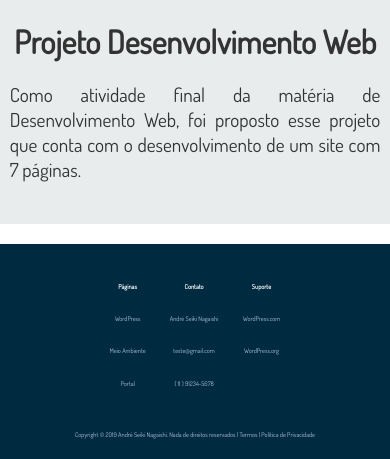
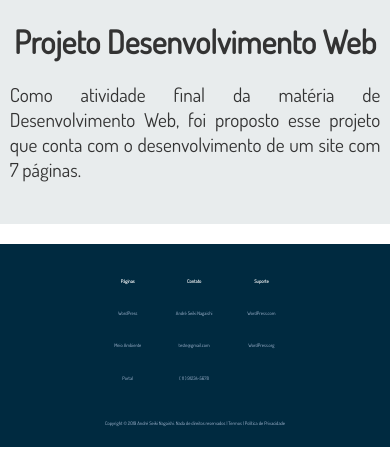
Before and after one commit to seikinagaishi/college-projects, a PHP site: page /index.html in a window 390 px wide. Shown: the part 803-1262 px from the top of the page. Run offline with PHP 8.4, Linux system fonts and the light colour scheme.

Commit message:
Update style.css

```diff
--- a/css/style.css
+++ b/css/style.css
@@ -521,11 +521,11 @@ a.fim:hover{
 	}
 
 	footer{
-		font-size: 0.4rem;
+		font-size: 0.3rem;
 	}
 
 	p.copyright{
-		font-size: 0.4rem;
+		font-size: 0.3rem;
 	}
 
 	.button{
```
